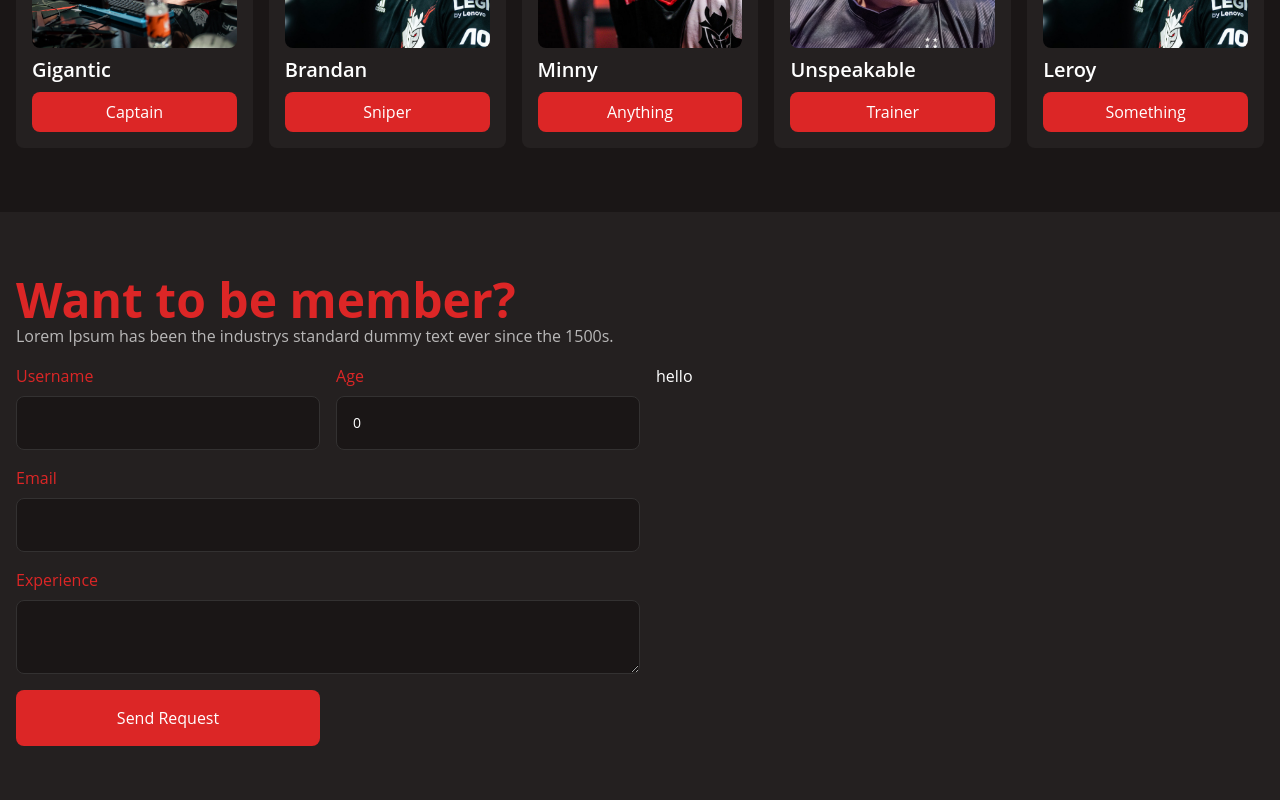
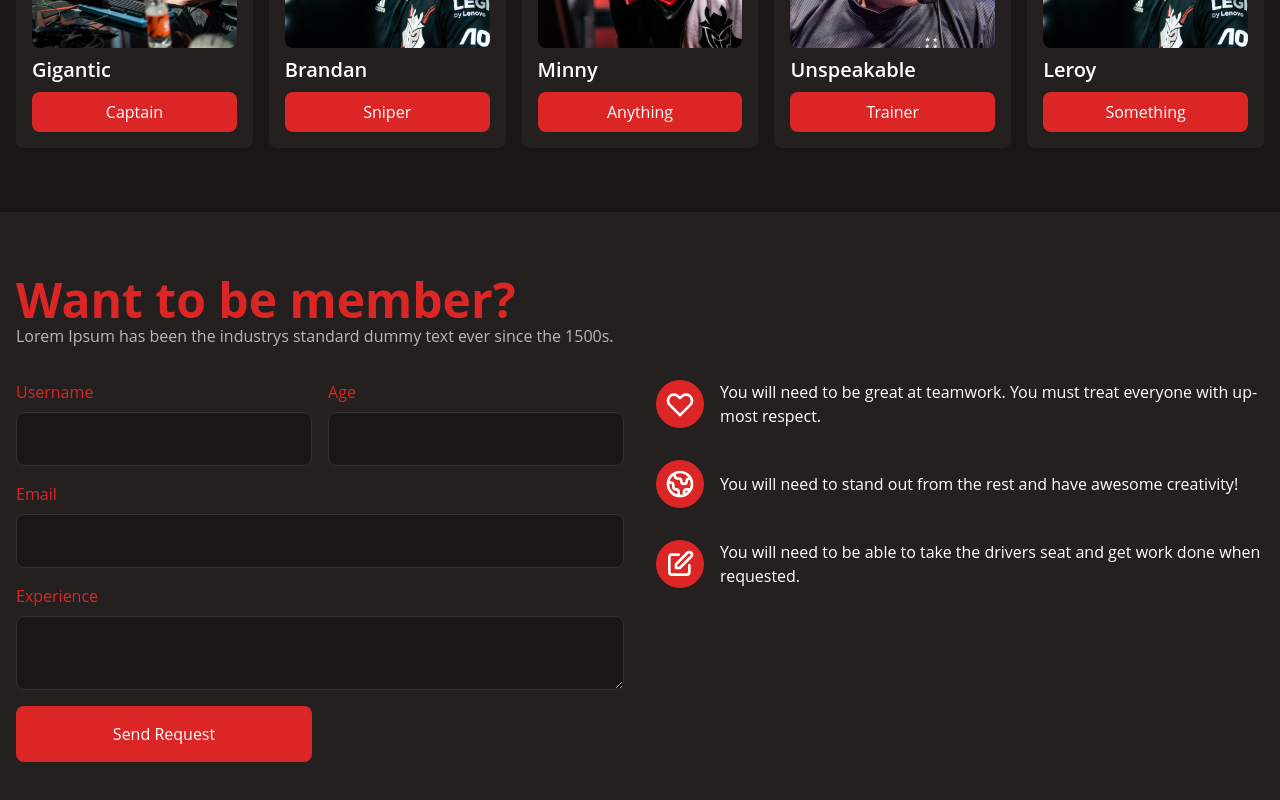
Before and after one commit to sincity-banditz/sincity-banditz, a Next.js app: page / in a window 1280 px wide. Shown: the part 911-1711 px from the top of the page. Built offline with nearby package versions, Linux system fonts and the light colour scheme; no server answers.

Commit message:
added team request points

```diff
--- a/components/join/Join.tsx
+++ b/components/join/Join.tsx
@@ -1,6 +1,8 @@
+import { useState } from "react";
 import axios from "axios";
 import { Form, Formik } from "formik";
 import {
+  points,
   joinInitialValues,
   joinValidationSchema,
 } from "../../helpers/constants";
@@ -8,6 +10,8 @@ import Input from "./Input";
 import Spinner from "./Spinner";
 
 const Join = () => {
+  const [isSent, setIsSent] = useState(false);
+
   return (
     <section id="join" className="py-16 bg-neutral-800">
       <div className="container">
@@ -16,11 +20,13 @@ const Join = () => {
           Lorem Ipsum has been the industrys standard dummy text ever since the
           1500s.
         </p>
-        <div className="flex gap-4 mt-4">
+        <div className="flex flex-col-reverse md:flex-row gap-8 mt-8">
           <Formik
             initialValues={joinInitialValues}
             validationSchema={joinValidationSchema}
-            onSubmit={async (values) => axios.post("/email", values)}
+            onSubmit={async (values) => {
+              await axios.post("/email", values).then(() => setIsSent(true));
+            }}
           >
             {({ isSubmitting }) => (
               <Form className="grid grid-cols-2 gap-4 w-full md:w-1/2">
@@ -41,15 +47,24 @@ const Join = () => {
                 <button
                   className="btn-brand py-4"
                   type="submit"
-                  disabled={isSubmitting}
+                  disabled={isSubmitting || isSent}
                 >
-                  {!isSubmitting && "Send Request"}
+                  {!isSubmitting && (isSent ? "Request Sent" : "Send Request")}
                   {isSubmitting && <Spinner />}
                 </button>
               </Form>
             )}
           </Formik>
-          <div>hello</div>
+          <ul className="flex flex-col gap-y-8 w-full md:w-1/2">
+            {points.map((point) => (
+              <li key={point.text} className="flex items-center gap-x-4">
+                <div className="p-2 rounded-full bg-brand">
+                  <point.Icon className="w-8 h-8" />
+                </div>
+                <p className="font-medium">{point.text}</p>
+              </li>
+            ))}
+          </ul>
         </div>
       </div>
     </section>
--- a/helpers/constants.ts
+++ b/helpers/constants.ts
@@ -1,4 +1,5 @@
 import * as yup from "yup";
+import { HeartIcon, GlobeIcon, PencilAltIcon } from "@heroicons/react/outline";
 
 export const navigation = [
   { name: "Home", location: "welcome" },
@@ -14,9 +15,24 @@ export const members = [
   { name: "Leroy", avatar: "brandan.png", role: "Something" },
 ];
 
+export const points = [
+  {
+    text: "You will need to be great at teamwork. You must treat everyone with up-most respect.",
+    Icon: HeartIcon,
+  },
+  {
+    text: "You will need to stand out from the rest and have awesome creativity!",
+    Icon: GlobeIcon,
+  },
+  {
+    text: "You will need to be able to take the drivers seat and get work done when requested.",
+    Icon: PencilAltIcon,
+  },
+];
+
 export const joinInitialValues = {
   username: "",
-  age: 0,
+  age: undefined,
   email: "",
   experience: "",
 };
```
